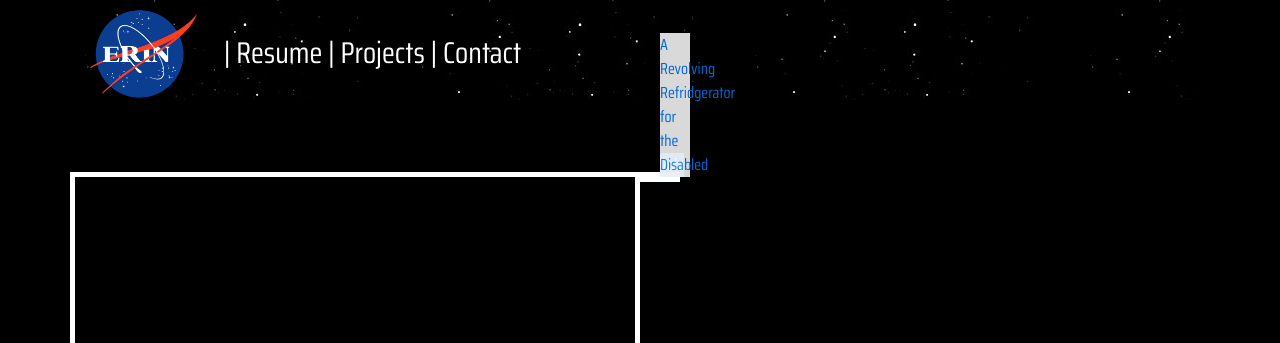
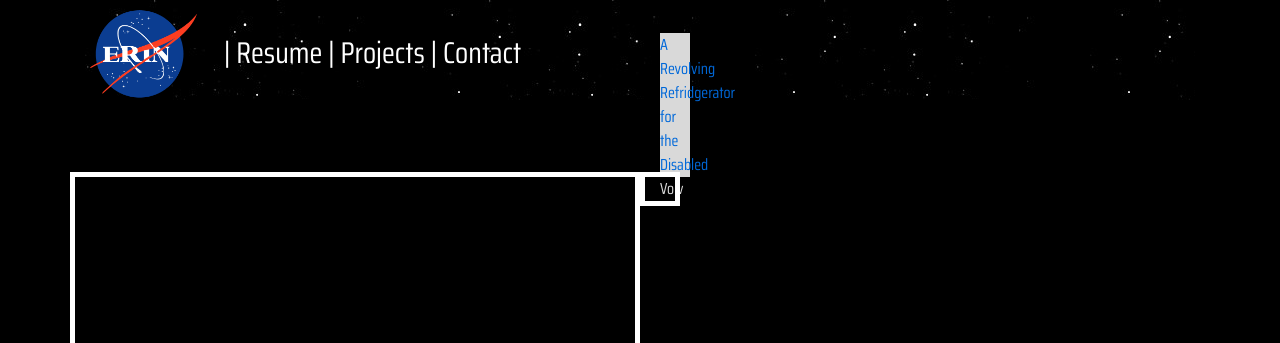
Before and after one commit to Esylve/esylve.github.io, a Jekyll site: the page index.html, which Jekyll copies as it is, in a window 1280 px wide. Shown: the top 343 px of the page. Built offline with Jekyll 4.4.1, drawn with Linux system fonts in a browser that asks for light colours.

Commit message:
Home box

```diff
--- a/index.html
+++ b/index.html
@@ -26,7 +26,7 @@
       <div class="row" style="height:500px;">
           <div class="col-md-6 pBoxes"></div>
           <a target="_blank" href="projects/volv/">
-            <div class="col-md-6 pBoxes" style="background-image: url('projects/volv/volv3.JPG');" alt="Fridge with glass door open">
+            <div class="col-md-6 pBoxes" >
             <div class="tagz-title">Volv</div>
             <div class="tagz-desc">A Revolving Refridgerator for the Disabled</div>
           </div>
--- a/main.css
+++ b/main.css
@@ -80,8 +80,7 @@
   .tagz-title{
       background-color:#428bca;
       color:white;
-      bottom: 100%;
-    position:absolute;
+
     opacity: 0.85;
   }
   .tagz-desc{
```
